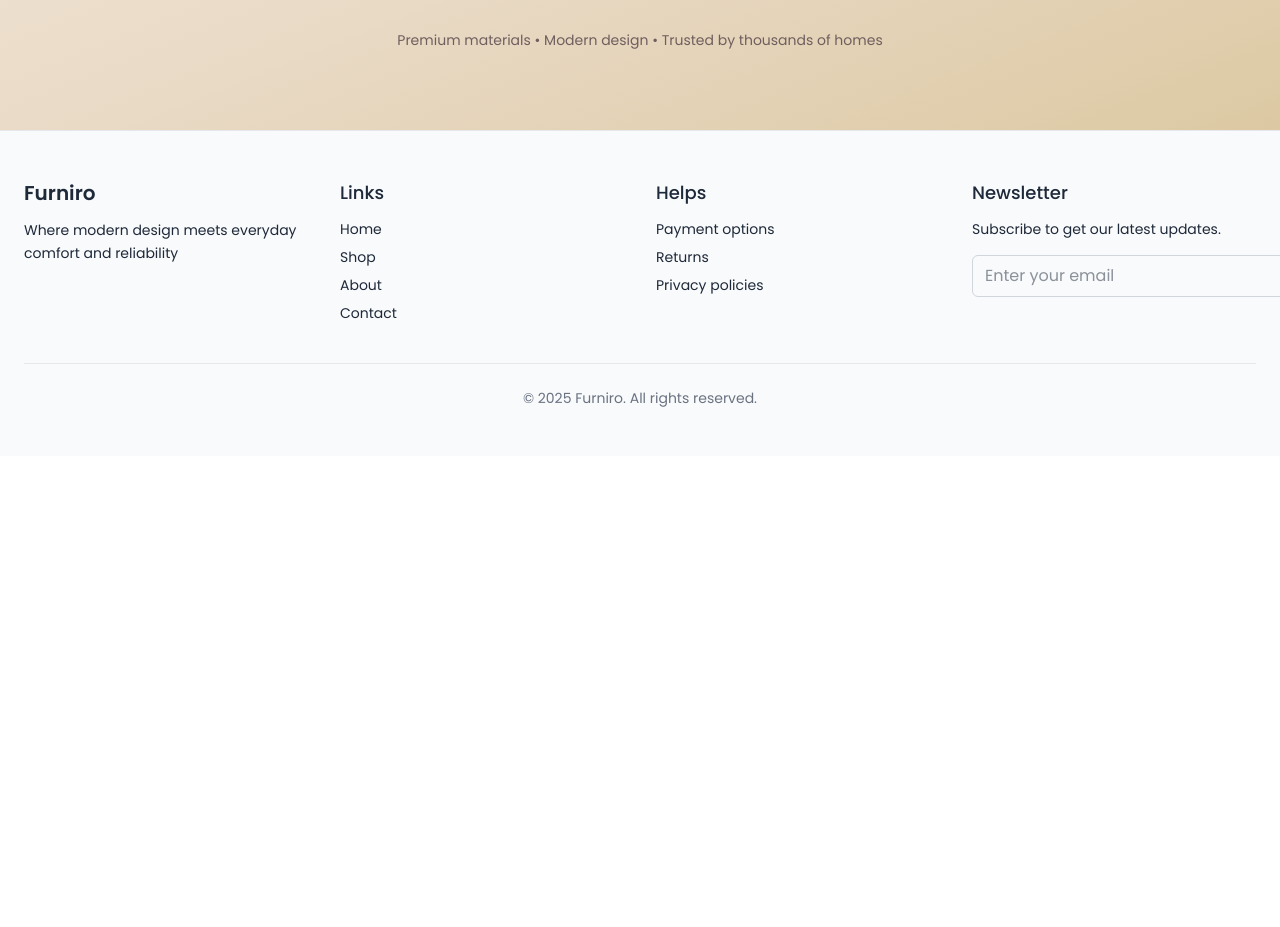
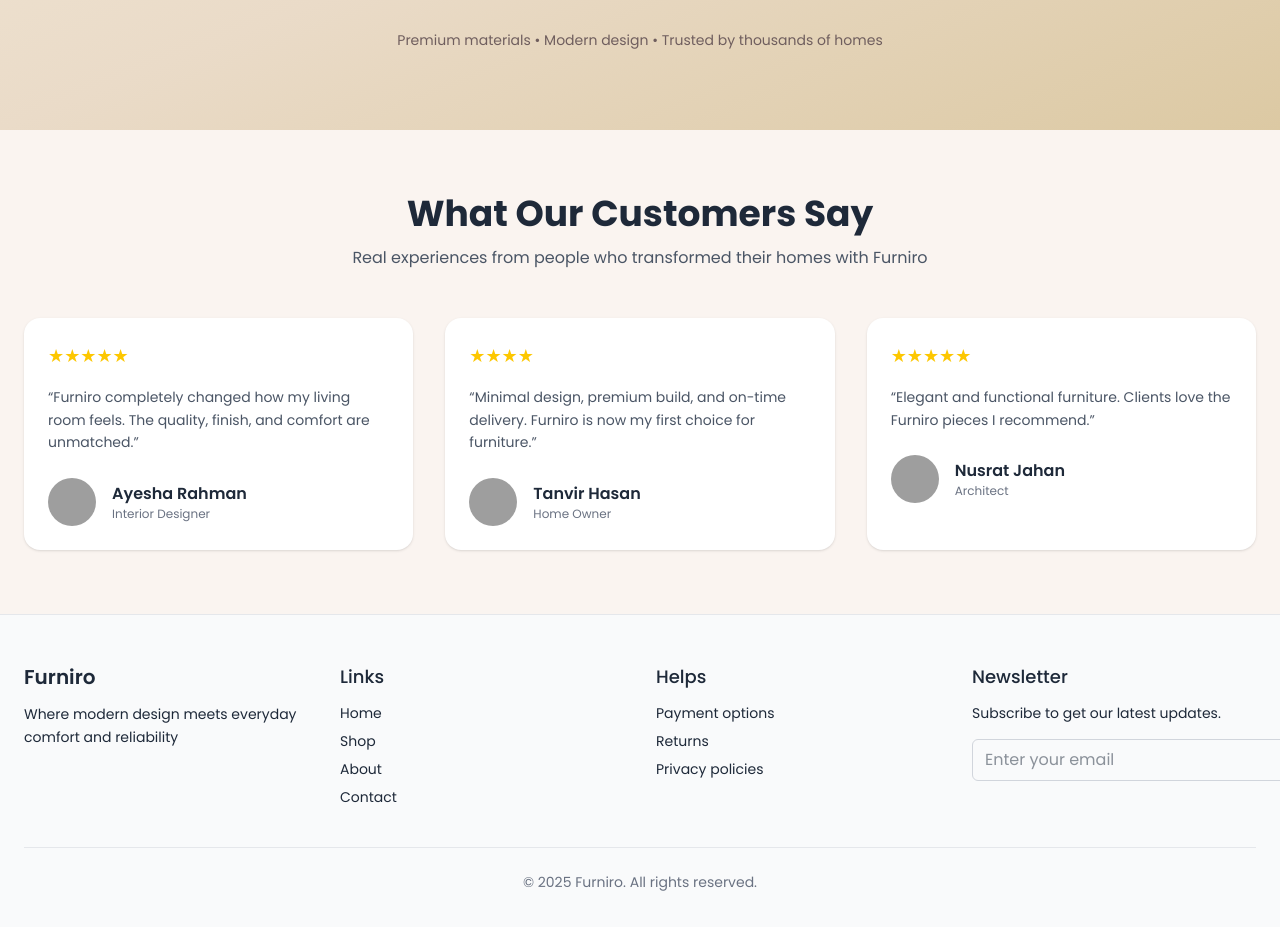
Before and after one commit to touhidtamim/Furniro, a React (Vite) app: page / in a window 1280 px wide. Shown: the part 1887-2814 px from the top of the page. Before the commit the page ends 2343 px from the top, so only its background shows below. Built offline with nearby package versions, Linux system fonts and the light colour scheme; grey boxes are pictures that could not be loaded.

Commit message:
updated home and add testimonial section

```diff
--- a/src/Pages/Home/Home.jsx
+++ b/src/Pages/Home/Home.jsx
@@ -2,6 +2,7 @@ import React from "react";
 import Banner from "../../Components/Home/Banner";
 import BrowseTheRange from "../../Components/Home/BrowseTheRange";
 import CTA from "../../Components/Home/CTA";
+import Testimonial from "./../../Components/Home/Testiminial";
 
 const Home = () => {
   return (
@@ -9,6 +10,7 @@ const Home = () => {
       <Banner />
       <BrowseTheRange />
       <CTA />
+      <Testimonial />
     </div>
   );
 };
```
